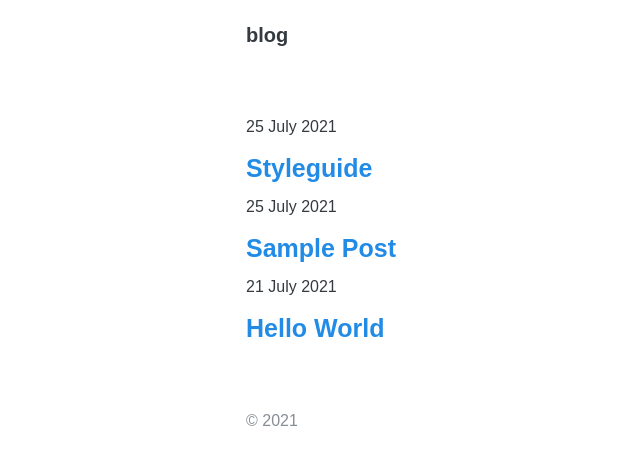
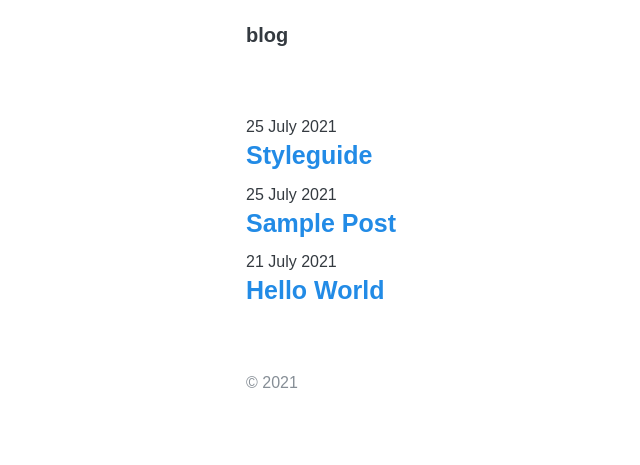
Before and after one commit to mhmdilfaj/blog, a Jekyll site: the page built from index.html, in a window 1280 px wide. Shown: the top 465 px of the page, without its empty margins (118-758 px from the left). Built offline with Jekyll 4.4.1, drawn with Linux system fonts in a browser that asks for light colours.

Commit message:
Update index.html

```diff
--- a/index.html
+++ b/index.html
@@ -7,7 +7,7 @@ title: Home
   {% for post in site.posts %}
   <article>
     <time datetime="{{ post.date | date_to_xmlschema }}"><small>{{ post.date | date_to_long_string }}</small></time>
-    <h2>
+    <h2 class="p-0">
       <a href="{{ post.url | relative_url }}">{{ post.title }}</a>
     </h2>
   </article>
```
